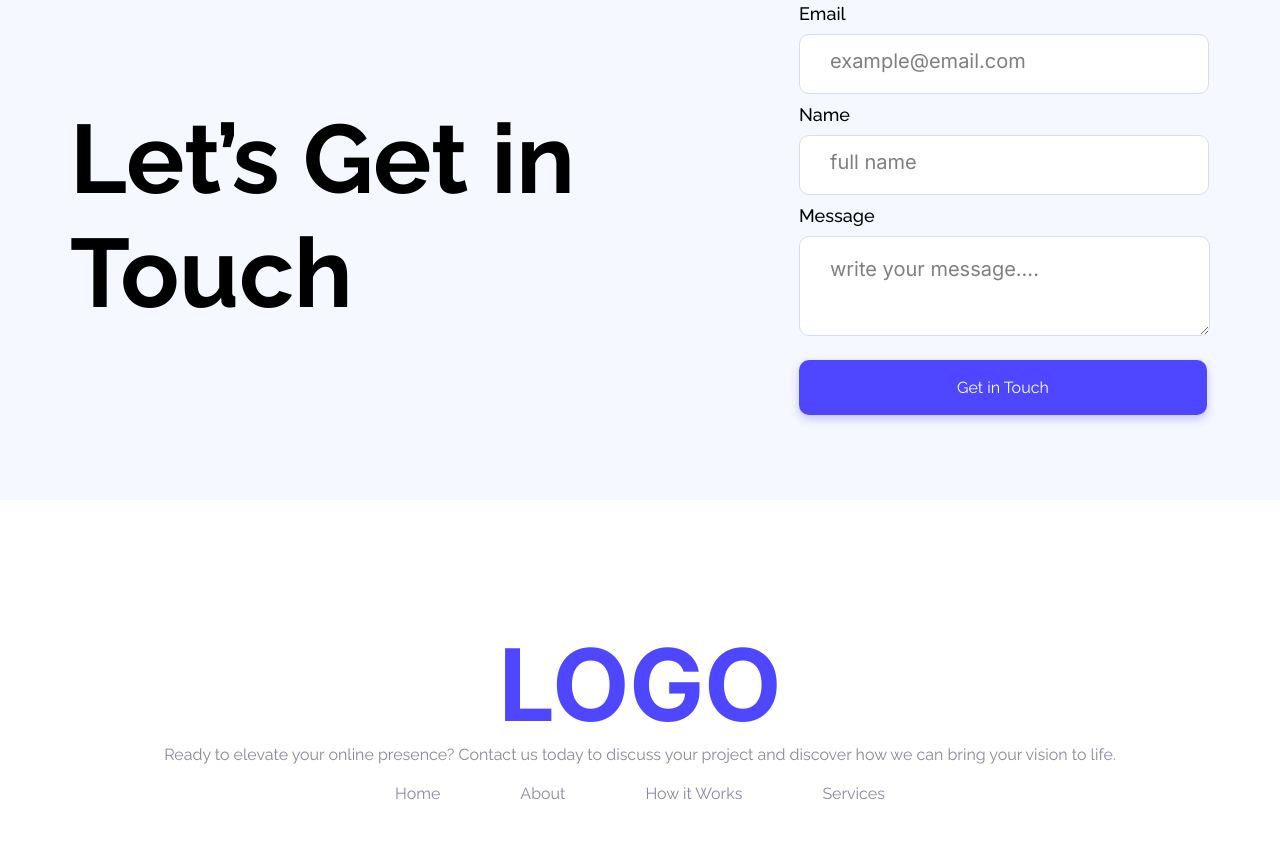
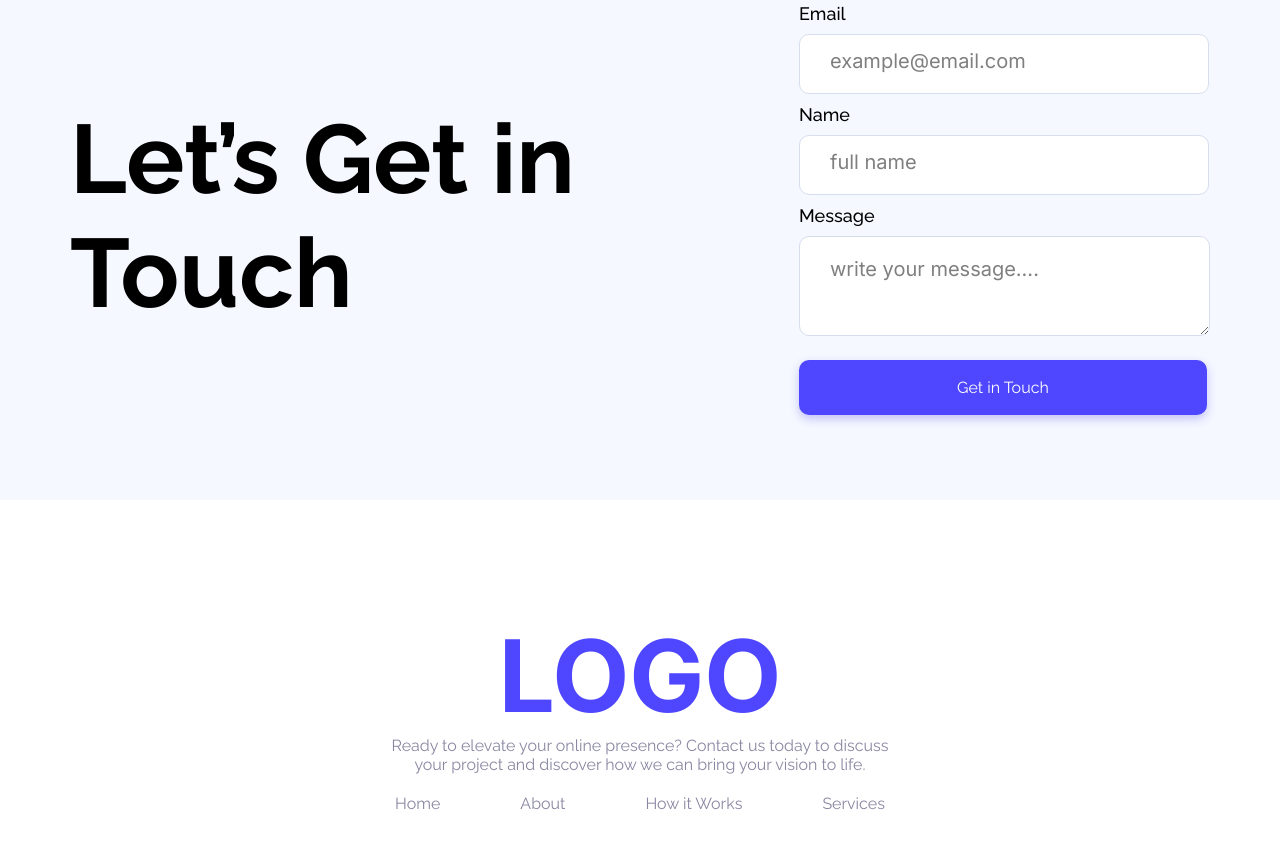
Before and after one commit to hamidur800/PH-B-12-A01, a plain HTML site: page index.html in a window 1280 px wide. Shown: the part 2968-3816 px from the top of the page. Drawn offline with Linux system fonts and the light colour scheme.

Commit message:
singale mistek dan fainal commit

```diff
--- a/index.html
+++ b/index.html
@@ -236,7 +236,7 @@
         <div class="footer-section">
             <div class="footer-section-aling">
                 <h1 class="footer-section-title Inter">LOGO</h1>
-                <h4 class="footer-section-sub-title">Ready to elevate your online presence? Contact us today to discuss your project and discover how we can bring your vision to life.</h4>
+                <h4 class="footer-section-sub-title">Ready to elevate your online presence? Contact us today to discuss <br> your project and discover how we can bring your vision to life.</h4>
                 <div class="footer-menu">
                     <ul>
                         <li><a href="#">Home</a></li>
```
